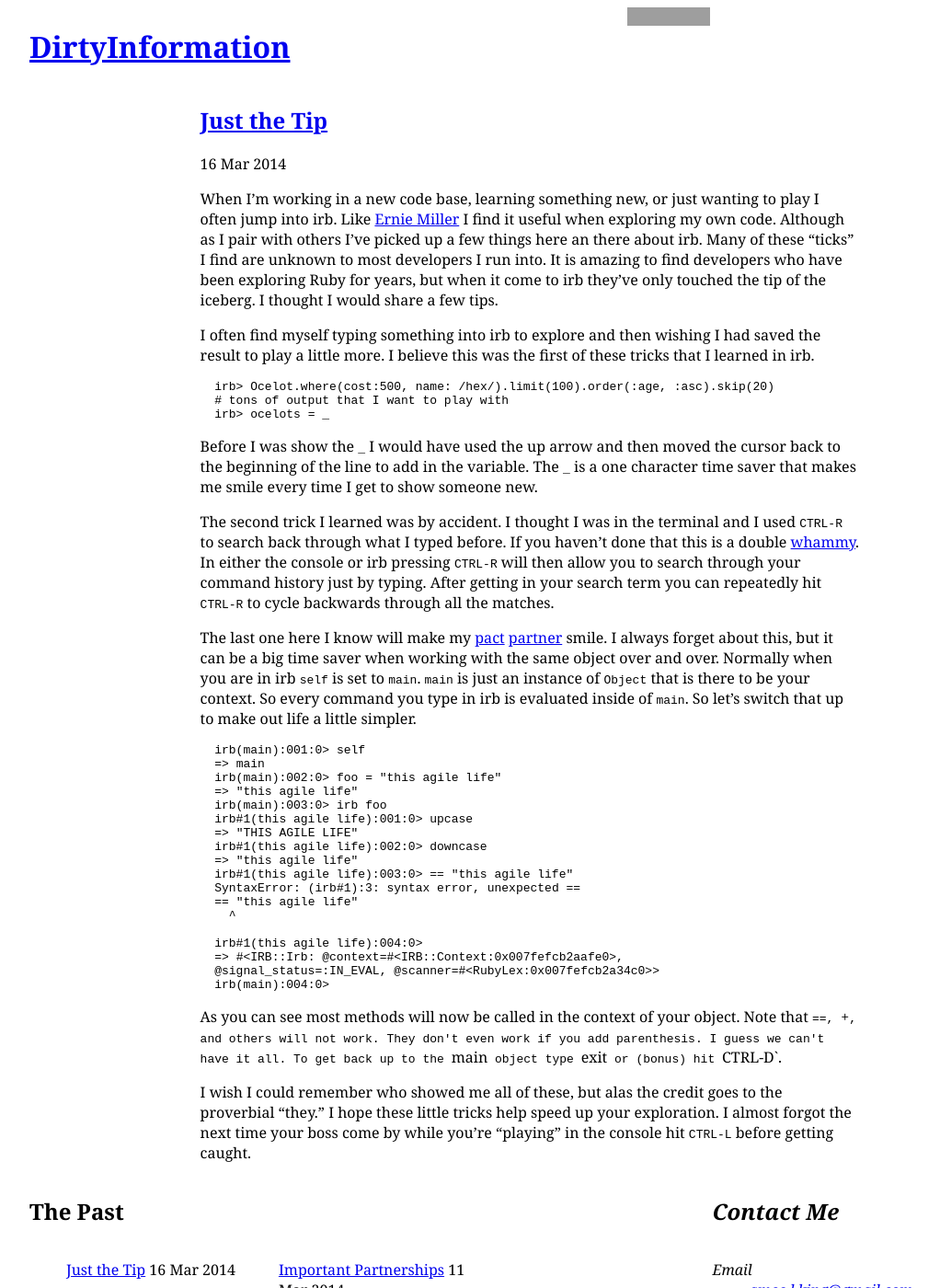
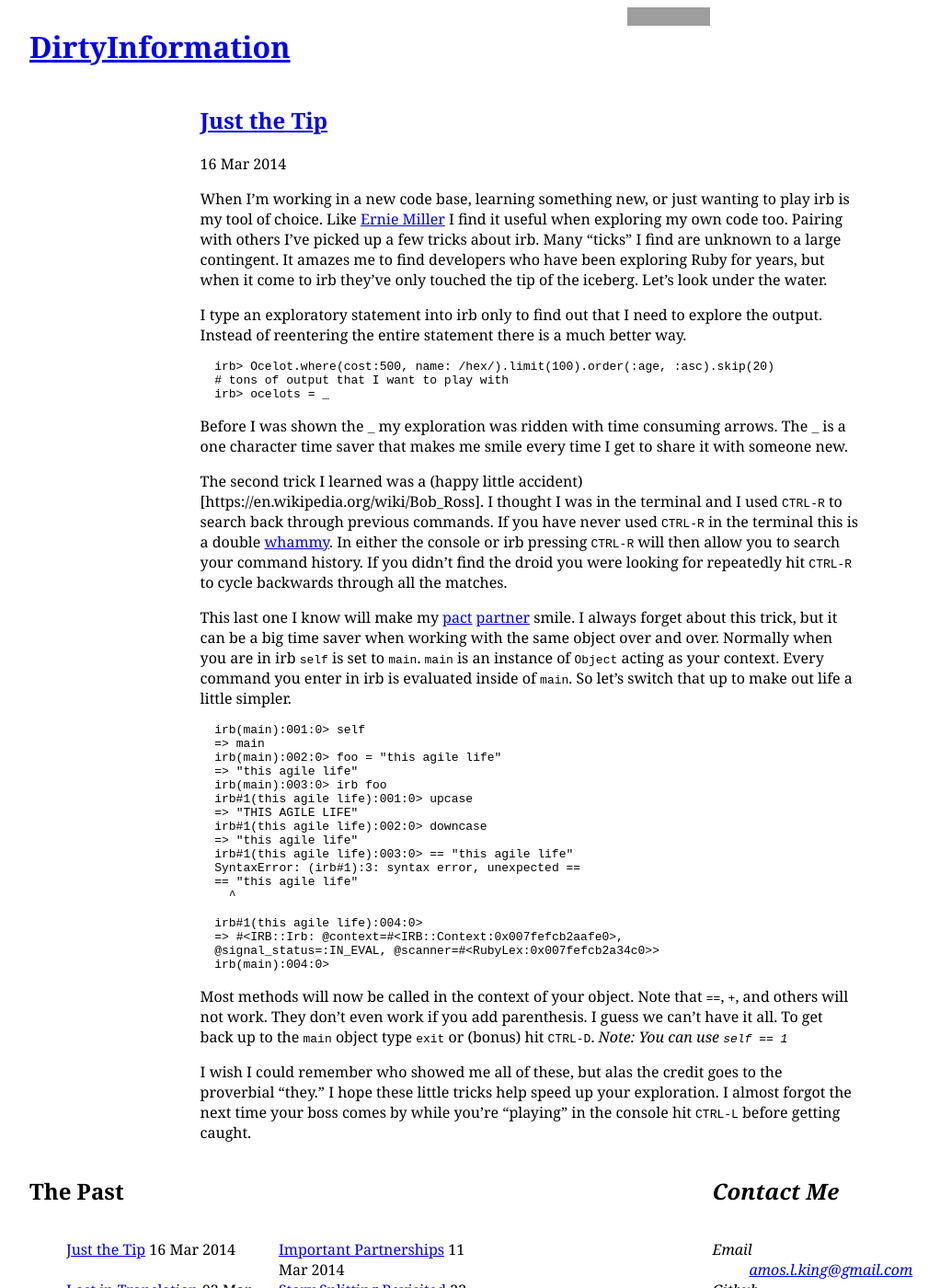
Before and after one commit to adkron/dirtyinformation.com, a Jekyll site: the page built from _posts/2014-3-16-just-the-tip.markdown, in a window 1280 px wide and 1400 px high. Shown: the whole window at 92% size, without its empty margins (64-1086 px from the left). Built offline with Jekyll 4.4.1, drawn with Linux system fonts in a browser that asks for light colours; Markdown is read by kramdown in place of the engine named in the settings; grey boxes are pictures that could not be loaded.

Commit message:
Cleaning up Just the Tip
A little proof reading can hepl.~~

-@booch

Amos King @adkron <amos.l.king@gmail.com>

```diff
--- a/_posts/2014-3-16-just-the-tip.markdown
+++ b/_posts/2014-3-16-just-the-tip.markdown
@@ -4,18 +4,17 @@ title: Just the Tip
 ---
 
 When I'm working in a new code base, learning something new, or just
-wanting to play I often jump into irb. Like [Ernie
+wanting to play irb is my tool of choice. Like [Ernie
 Miller](http://erniemiller.org/2014/02/05/7-lines-every-gems-rakefile-should-have/)
-I find it useful when exploring my own code. Although as I pair with
-others I've picked up a few things here an there about irb. Many of
-these "ticks" I find are unknown to most developers I run into. It is
-amazing to find developers who have been exploring Ruby for years, but
-when it come to irb they've only touched the tip of the iceberg. I
-thought I would share a few tips.
+I find it useful when exploring my own code too. Pairing with
+others I've picked up a few tricks about irb. Many "ticks" I find are
+unknown to a large contingent. It amazes me to find developers who
+have been exploring Ruby for years, but when it come to irb they've
+only touched the tip of the iceberg. Let's look under the water.
 
-I often find myself typing something into irb to explore and then
-wishing I had saved the result to play a little more. I believe this was
-the first of these tricks that I learned in irb.
+I type an exploratory statement into irb only to find out that I need to
+explore the output. Instead of reentering the entire statement there is
+a much better way.
 
 ~~~ruby
   irb> Ocelot.where(cost:500, name: /hex/).limit(100).order(:age, :asc).skip(20)
@@ -23,27 +22,26 @@ the first of these tricks that I learned in irb.
   irb> ocelots = _
 ~~~
 
-Before I was show the `_` I would have used the up arrow and then moved
-the cursor back to the beginning of the line to add in the variable. The
-`_` is a one character time saver that makes me smile every time I get to
-show someone new.
+Before I was shown the `_` my exploration was ridden with time consuming
+arrows. The `_` is a one character time saver that makes me smile every
+time I get to share it with someone new.
 
-The second trick I learned was by accident. I thought I was in the
-terminal and I used `CTRL-R` to search back through what I typed before.
-If you haven't done that this is a double
-[whammy](https://en.wikipedia.org/wiki/Press_Your_Luck). In either the
-console or irb pressing `CTRL-R` will then allow you to search through
-your command history just by typing. After getting in your search term
-you can repeatedly hit `CTRL-R` to cycle backwards through all the
-matches.
+The second trick I learned was a
+(happy little accident)[https://en.wikipedia.org/wiki/Bob_Ross]. I
+thought I was in the terminal and I used `CTRL-R` to search back
+through previous commands. If you have never used `CTRL-R` in the terminal
+this is a double [whammy](https://en.wikipedia.org/wiki/Press_Your_Luck).
+In either the console or irb pressing `CTRL-R` will then allow you to
+search your command history. If you didn't find the droid you were
+looking for repeatedly hit `CTRL-R` to cycle backwards
+through all the matches.
 
-The last one here I know will make my
-[pact](http://wiki.boochtek.com/pact)
-[partner](http://blog.boochtek.com/) smile. I always forget about this,
-but it can be a big time saver when working with the same object over
-and over. Normally when you are in irb `self` is set to `main`. `main`
-is just an instance of `Object` that is there to be your context. So
-every command you type in irb is evaluated inside of `main`. So let's
+This last one I know will make my [pact](http://wiki.boochtek.com/pact)
+[partner](http://blog.boochtek.com/) smile. I always forget about this
+trick, but it can be a big time saver when working with the same object
+over and over. Normally when you are in irb `self` is set to `main`.
+`main` is an instance of `Object` acting as your context. Every
+command you enter in irb is evaluated inside of `main`. So let's
 switch that up to make out life a little simpler.
 
 ~~~ruby
@@ -67,13 +65,14 @@ switch that up to make out life a little simpler.
   irb(main):004:0>
 ~~~
 
-As you can see most methods will now be called in the context of your
-object. Note that `==, `+`, and others will not work. They don't even
+Most methods will now be called in the context of your
+object. Note that `==`, `+`, and others will not work. They don't even
 work if you add parenthesis. I guess we can't have it all. To get back
-up to the `main` object type `exit` or (bonus) hit `CTRL-D`.
+up to the `main` object type `exit` or (bonus) hit `CTRL-D`. _Note: You
+can use `self == 1`_
 
 I wish I could remember who showed me all of these, but alas the
 credit goes to the proverbial "they." I hope these little tricks help
 speed up your exploration. I almost forgot the next time your boss
-come by while you're "playing" in the console hit `CTRL-L` before
+comes by while you're "playing" in the console hit `CTRL-L` before
 getting caught.
```
